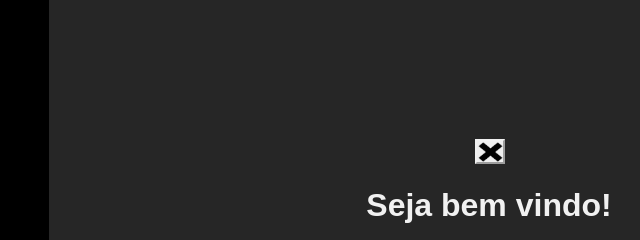
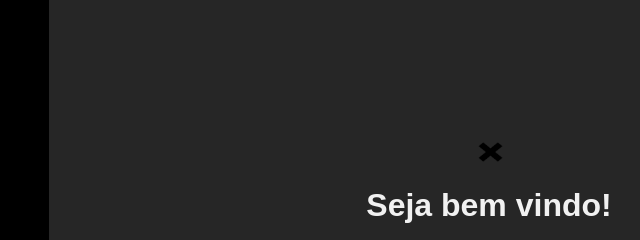
Before and after one commit to zaelly/myFirstSITE, a plain HTML site: page index.html in a window 1280 px wide. Shown: the top 240 px of the page, 151-791 px from the left. Drawn offline with Linux system fonts and the light colour scheme.

Commit message:
arrumando navbar

```diff
--- a/asset/folha.css
+++ b/asset/folha.css
@@ -116,4 +116,6 @@ input[type=text] {
     height: 25px;
     padding: 0px;
     border-color: #f1f1f1;
+    border-color: transparent;
+    background-color: transparent;
 }
```
